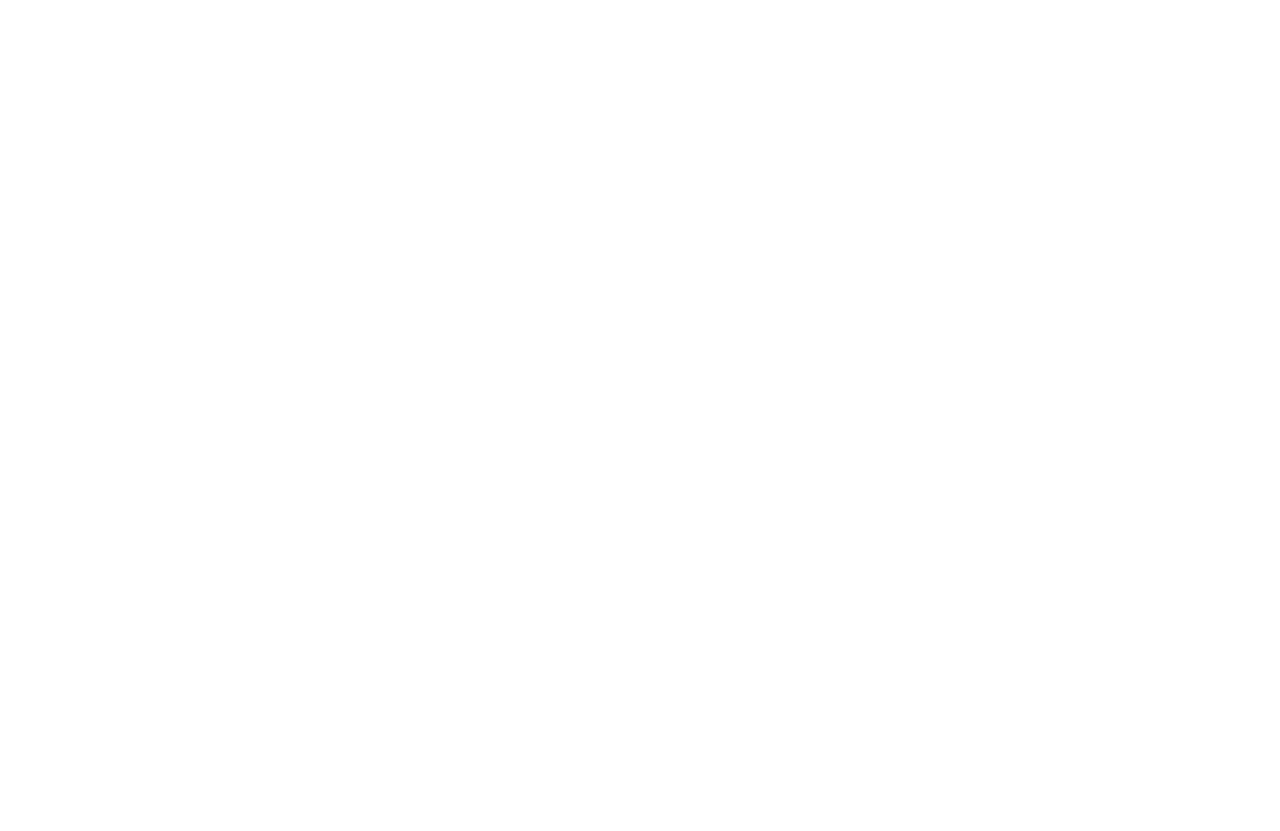
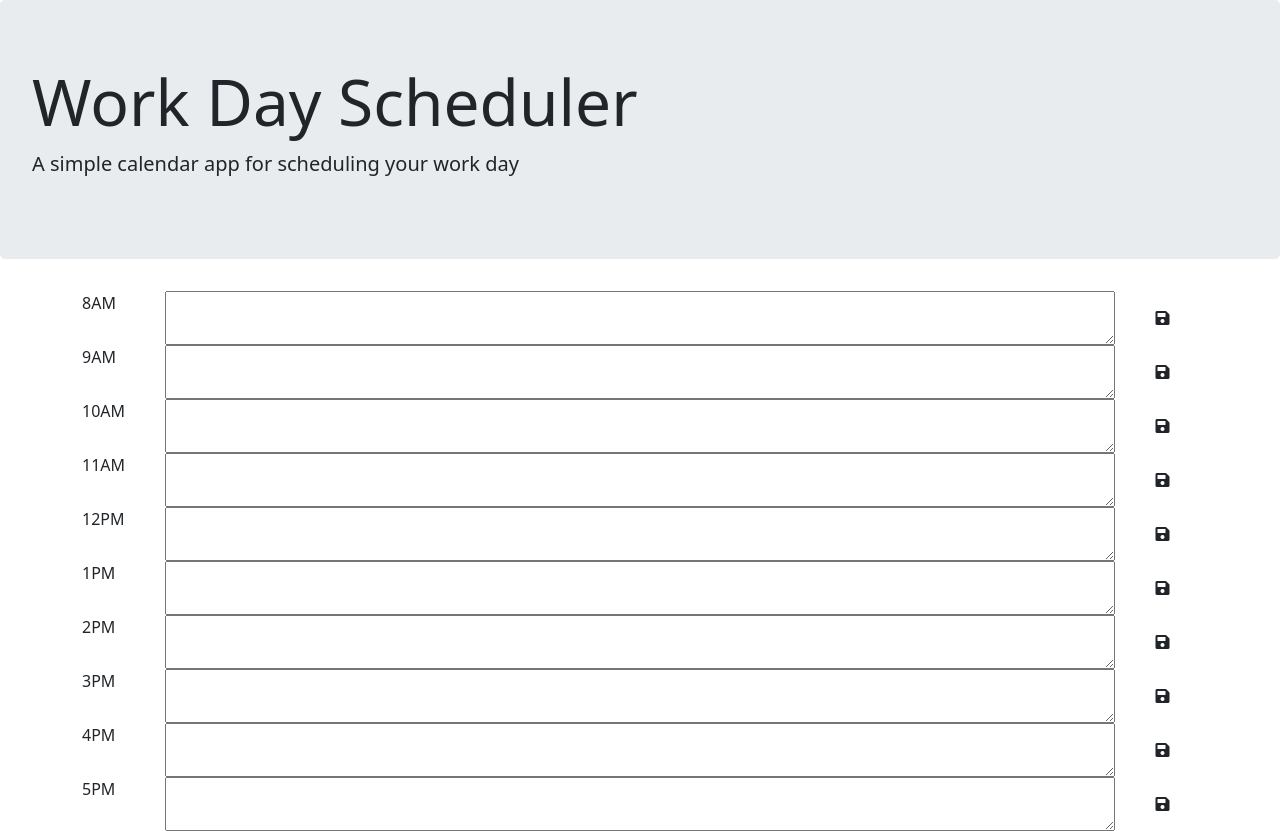
Before and after one commit to mcelhatton/workDayScheduler, a plain HTML site: page index.html in a window 1280 px wide. Before the commit the page ends 800 px from the top, so only its background shows below. Drawn offline with nearby package versions, Linux system fonts and the light colour scheme; files that its build step writes are made by us from their sources.

Commit message:
saving html progress

```diff
--- a/index.html
+++ b/index.html
@@ -1,26 +1,131 @@
-<!doctype html>
+<!DOCTYPE html>
 <html lang="en">
   <head>
-    <!-- Required meta tags -->
-    <meta charset="utf-8">
-    <meta name="viewport" content="width=device-width, initial-scale=1">
+    <meta charset="UTF-8" />
+    <meta name="viewport" content="width=device-width, initial-scale=1.0" />
+    <meta http-equiv="X-UA-Compatible" content="ie=edge" />
+    <link
+      rel="stylesheet"
+      href="https://stackpath.bootstrapcdn.com/bootstrap/4.3.1/css/bootstrap.min.css"
+    />
+    <link
+      rel="stylesheet"
+      href="https://use.fontawesome.com/releases/v5.8.1/css/all.css"
+      integrity="sha384-50oBUHEmvpQ+1lW4y57PTFmhCaXp0ML5d60M1M7uH2+nqUivzIebhndOJK28anvf"
+      crossorigin="anonymous"
+    />
+    <link
+      href="https://fonts.googleapis.com/css?family=Open+Sans&display=swap"
+      rel="stylesheet"
+    />
+    <link href="https://cdn.jsdelivr.net/npm/bootstrap@5.0.2/dist/css/bootstrap.min.css" rel="stylesheet" integrity="sha384-EVSTQN3/azprG1Anm3QDgpJLIm9Nao0Yz1ztcQTwFspd3yD65VohhpuuCOmLASjC" crossorigin="anonymous">
+    <link rel="stylesheet" href="./style.css" />
+    <title>Work Day Scheduler</title>
+  </head>
 
-    <!-- Bootstrap CSS -->
-    <link href="https://cdn.jsdelivr.net/npm/bootstrap@5.1.3/dist/css/bootstrap.min.css" rel="stylesheet" integrity="sha384-1BmE4kWBq78iYhFldvKuhfTAU6auU8tT94WrHftjDbrCEXSU1oBoqyl2QvZ6jIW3" crossorigin="anonymous">
+  <body>
+    <header class="jumbotron">
+      <h1 class="display-3">Work Day Scheduler</h1>
+      <p class="lead">A simple calendar app for scheduling your work day</p>
+      <p id="currentDay" class="lead"></p>
+    </header>
+    <div class="container">
+      <!-- Timeblocks go here -->
 
-    <title>Welcome to your work day!</title>
-  </head>
-  <body>
+      <div id="hour8" class="row time-block">
+        <div class="col-md-1 hour">
+            8AM
+        </div>
+        <textarea class="col-md-10 description">
+        </textarea>
+        <button class="btn saveBtn col-md-1"><i class="fas fa-save"></i></button>
+      </div>
 
-    <!-- Optional JavaScript; choose one of the two! -->
+      <div id="hour9" class="row time-block">
+        <div class="col-md-1 hour">
+            9AM
+        </div>
+        <textarea class="col-md-10 description">
+        </textarea>
+        <button class="btn saveBtn col-md-1"><i class="fas fa-save"></i></button>
+      </div>
 
-    <!-- Option 1: Bootstrap Bundle with Popper -->
-    <script src="https://cdn.jsdelivr.net/npm/bootstrap@5.1.3/dist/js/bootstrap.bundle.min.js" integrity="sha384-ka7Sk0Gln4gmtz2MlQnikT1wXgYsOg+OMhuP+IlRH9sENBO0LRn5q+8nbTov4+1p" crossorigin="anonymous"></script>
+      <div id="hour10" class="row time-block">
+        <div class="col-md-1 hour">
+          10AM
+        </div>
+        <textarea class="col-md-10 description">
+        </textarea>
+        <button class="btn saveBtn col-md-1"><i class="fas fa-save"></i></button>
+      </div>
 
-    <!-- Option 2: Separate Popper and Bootstrap JS -->
-    <!--
-    <script src="https://cdn.jsdelivr.net/npm/@popperjs/core@2.10.2/dist/umd/popper.min.js" integrity="sha384-7+zCNj/IqJ95wo16oMtfsKbZ9ccEh31eOz1HGyDuCQ6wgnyJNSYdrPa03rtR1zdB" crossorigin="anonymous"></script>
-    <script src="https://cdn.jsdelivr.net/npm/bootstrap@5.1.3/dist/js/bootstrap.min.js" integrity="sha384-QJHtvGhmr9XOIpI6YVutG+2QOK9T+ZnN4kzFN1RtK3zEFEIsxhlmWl5/YESvpZ13" crossorigin="anonymous"></script>
-    -->
+      <div id="hour11" class="row time-block">
+        <div class="col-md-1 hour">
+          11AM
+        </div>
+        <textarea class="col-md-10 description">
+        </textarea>
+        <button class="btn saveBtn col-md-1"><i class="fas fa-save"></i></button>
+      </div>
+
+      <div id="hour12" class="row time-block">
+        <div class="col-md-1 hour">
+          12PM
+        </div>
+        <textarea class="col-md-10 description">
+        </textarea>
+        <button class="btn saveBtn col-md-1"><i class="fas fa-save"></i></button>
+      </div>
+
+      <div id="hour13" class="row time-block">
+        <div class="col-md-1 hour">
+            1PM
+        </div>
+        <textarea class="col-md-10 description">
+        </textarea>
+        <button class="btn saveBtn col-md-1"><i class="fas fa-save"></i></button>
+      </div>
+
+      <div id="hour14" class="row time-block">
+        <div class="col-md-1 hour">
+            2PM
+        </div>
+        <textarea class="col-md-10 description">
+        </textarea>
+        <button class="btn saveBtn col-md-1"><i class="fas fa-save"></i></button>
+      </div>
+
+      <div id="hour15" class="row time-block">
+        <div class="col-md-1 hour">
+            3PM
+        </div>
+        <textarea class="col-md-10 description">
+        </textarea>
+        <button class="btn saveBtn col-md-1"><i class="fas fa-save"></i></button>
+      </div>
+
+      <div id="hour16" class="row time-block">
+        <div class="col-md-1 hour">
+            4PM
+        </div>
+        <textarea class="col-md-10 description">
+        </textarea>
+        <button class="btn saveBtn col-md-1"><i class="fas fa-save"></i></button>
+      </div>
+
+      <div id="hour17" class="row time-block">
+        <div class="col-md-1 hour">
+            5PM
+        </div>
+        <textarea class="col-md-10 description">
+        </textarea>
+        <button class="btn saveBtn col-md-1"><i class="fas fa-save"></i></button>
+      </div>
+    </div>
+
+
+    <script src="https://cdn.jsdelivr.net/npm/bootstrap@5.0.2/dist/js/bootstrap.bundle.min.js" integrity="sha384-MrcW6ZMFYlzcLA8Nl+NtUVF0sA7MsXsP1UyJoMp4YLEuNSfAP+JcXn/tWtIaxVXM" crossorigin="anonymous"></script>
+    <script src="https://code.jquery.com/jquery-3.4.1.min.js"></script>
+    <script src="https://cdnjs.cloudflare.com/ajax/libs/moment.js/2.24.0/moment.min.js"></script>
   </body>
 </html>
```
